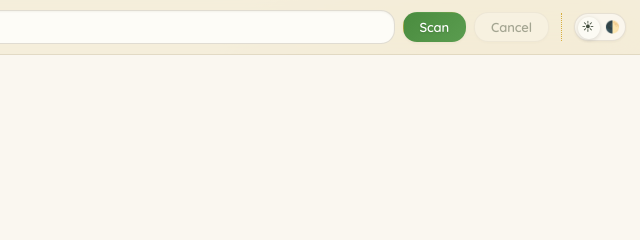
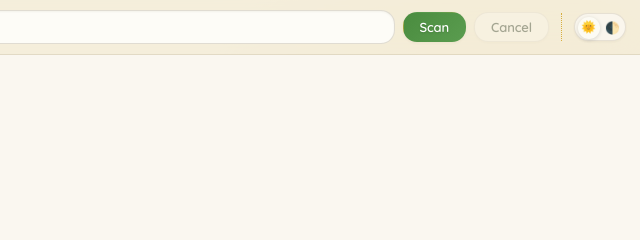
Before and after one commit to rupertgermann/duplicateFinder, a website: page src/index.html in a window 1280 px wide. Shown: the top 240 px of the page, 640-1280 px from the left. Drawn offline with nearby package versions, Linux system fonts and the light colour scheme.

Commit message:
fix: adjust theme toggle icon alignment and replace sun character

```diff
--- a/src/index.html
+++ b/src/index.html
@@ -396,6 +396,7 @@ html, body {
 
 .theme-toggle-icons .icon-moon {
   opacity: 1;
+  padding-top: 1px;
   line-height: 1;
   width: 14px;
   text-align: center;
@@ -913,7 +914,7 @@ input:focus-visible {
       <div class="theme-toggle-control">
         <button class="theme-toggle" id="themeToggle" aria-label="Toggle dark mode" type="button"></button>
         <div class="theme-toggle-icons">
-          <span class="icon-sun">&#9728;&#xFE0E;</span>
+          <span class="icon-sun">&#127774;</span>
           <span class="icon-moon">&#127763;</span>
         </div>
       </div>
```
